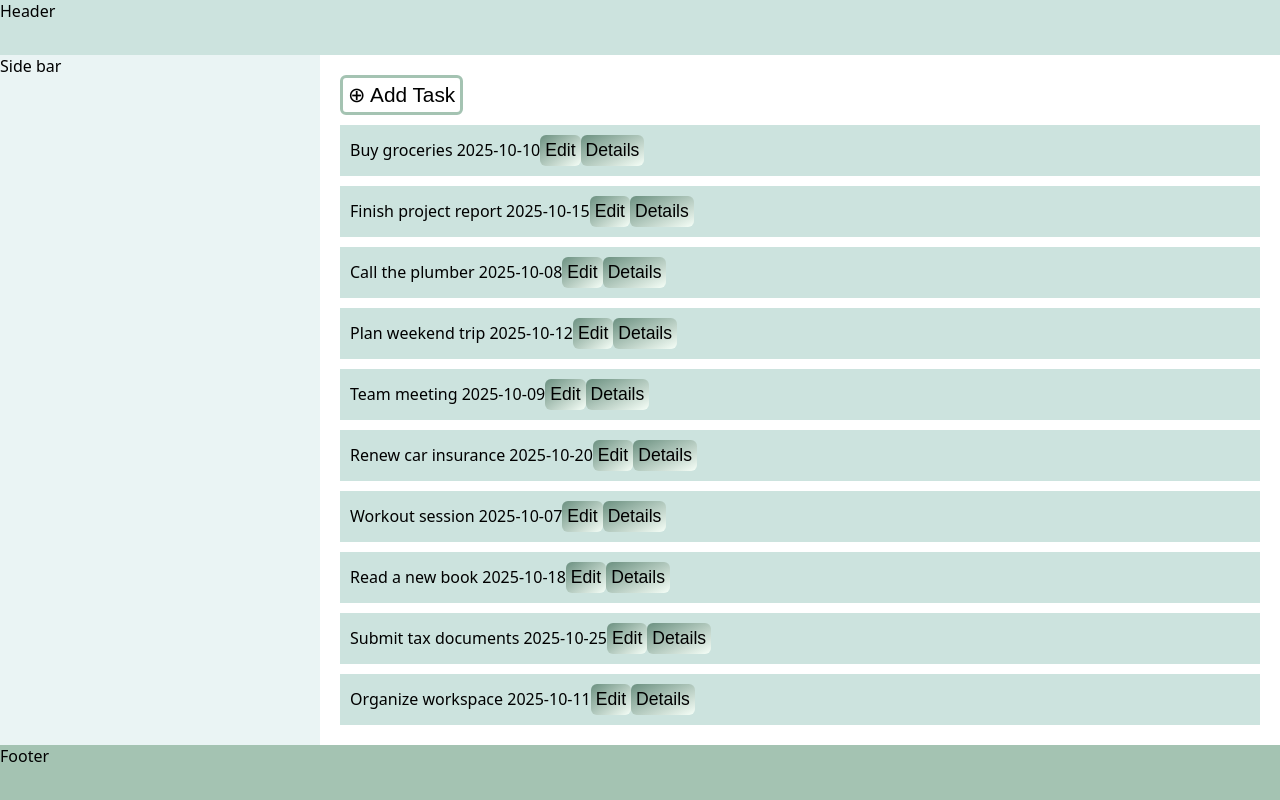
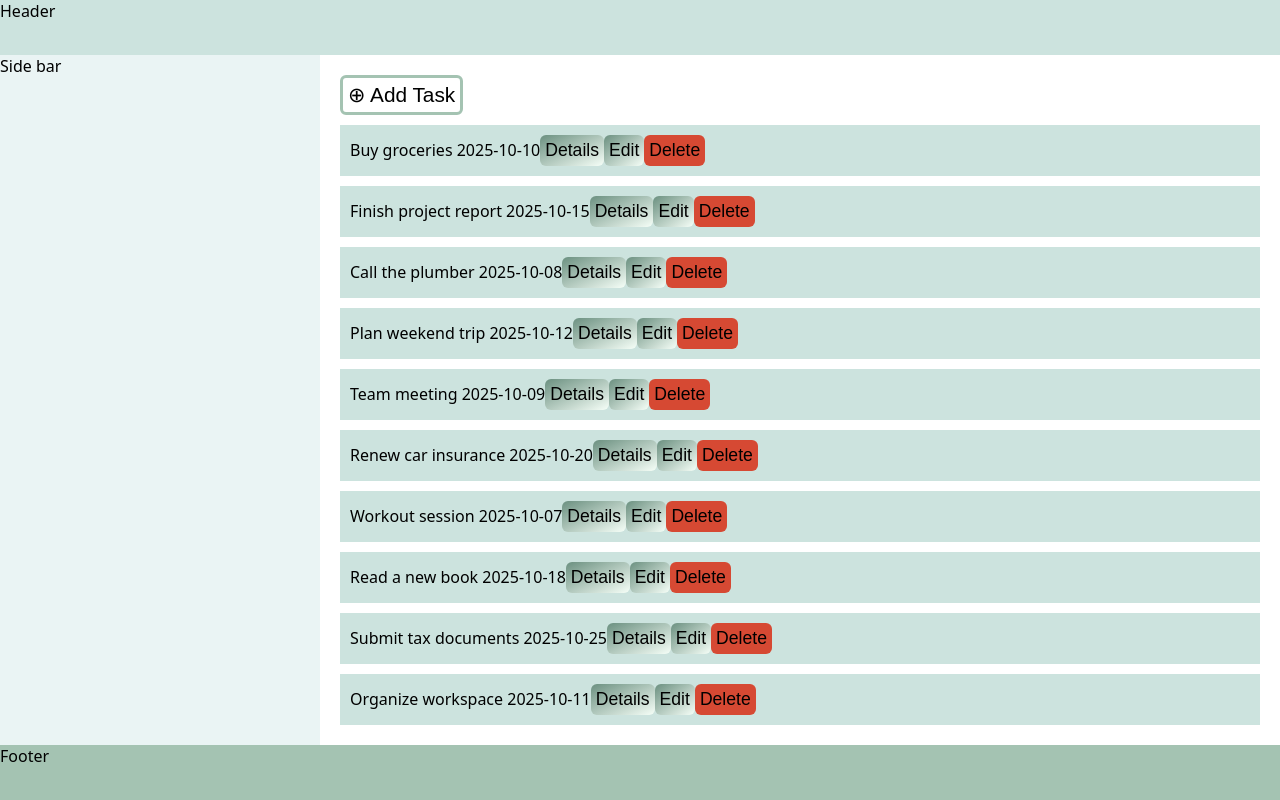
Before and after one commit to weizhixie/todo-list, a website built with webpack: page src/template.html in a window 1280 px wide. Built offline with nearby package versions, Linux system fonts and the light colour scheme; a web font is replaced by a local one.

Commit message:
Implement methods to delete task when the delete button is clicked

```diff
--- a/src/index.js
+++ b/src/index.js
@@ -32,6 +32,10 @@ const todoUI = new RenderUI(document.body, {
     onEditTaskFormSubmit: (taskID, taskData) => {
         taskManager.update(taskID, taskData);
         todoUI.updateTasksDisplay(taskManager.listAll());
+    },
+    onDeleteTaskBtnClick: (taskID) => {
+        taskManager.delete(taskID);
+        todoUI.updateTasksDisplay(taskManager.listAll());
     }
 });
 
--- a/src/render-ui.js
+++ b/src/render-ui.js
@@ -101,6 +101,10 @@ export class RenderUI {
         this.body.querySelector(".task-modal").close();
     }
 
+    handleDeleteTask(taskID) {
+        this.eventHandlers.onDeleteTaskBtnClick(taskID);
+    }
+
     updateTasksDisplay(tasks) {
         const todosContainer = this.body.querySelector(".todos-container");
         const addTaskBtn = todosContainer.querySelector(".add-task-btn");
@@ -108,7 +112,13 @@ export class RenderUI {
         todosContainer.textContent = "";
         todosContainer.appendChild(addTaskBtn);
 
-        this.renderTasks(tasks);
+        if (tasks.length === 0) {
+            const emptyTodo = document.createElement("p");
+            emptyTodo.textContent = "No task yet.";
+            todosContainer.appendChild(emptyTodo);
+        } else {
+            this.renderTasks(tasks);
+        }
     }
 
     parseTaskFormData(taskForm) {
@@ -134,6 +144,8 @@ export class RenderUI {
     }
 
     renderTasks(tasks) {
+        const todosContainer = this.body.querySelector(".todos-container");
+
         tasks.forEach((task) => {
             const taskItem = document.createElement("p");
             taskItem.textContent = ` ${task.title} ${task.dueDate}`;
@@ -148,10 +160,14 @@ export class RenderUI {
             editBtn.classList.add("edit-btn");
             editBtn.textContent = "Edit";
             editBtn.addEventListener("click", () => this.openTaskModal("edit-task", task));
-            taskItem.appendChild(editBtn);
 
-            taskItem.appendChild(detailBtn);
-            this.body.querySelector(".todos-container").appendChild(taskItem);
+            const deleteBtn = document.createElement("button");
+            deleteBtn.classList.add("delete-btn");
+            deleteBtn.textContent = "Delete";
+            deleteBtn.addEventListener("click", () => this.handleDeleteTask(task.id));
+
+            taskItem.append(detailBtn, editBtn, deleteBtn);
+            todosContainer.appendChild(taskItem);
         });
     }
 
--- a/src/styles.css
+++ b/src/styles.css
@@ -18,6 +18,7 @@
     --mint-green: #CCE3DE;
     --azure: #EAF4F4;
     --mint-cream: #F6FFF8;
+    --chili-red: #D64933;
 }
 
 html,
@@ -118,7 +119,8 @@ body {
 .detail-btn,
 .close-detail-btn,
 .submit-task-btn,
-.edit-btn {
+.edit-btn,
+.delete-btn {
     background: linear-gradient(to bottom right, var(--viridian), var(--mint-cream));
     font-size: 1.1rem;
     padding: 5px;
@@ -126,12 +128,17 @@ body {
     border: 0;
 }
 
+.delete-btn {
+    background: var(--chili-red);
+}
+
 .detail-btn:hover,
 .close-detail-btn:hover,
 .submit-task-btn:hover,
 .cancel-btn:hover,
 .add-task-btn:hover,
-.edit-btn:hover {
+.edit-btn:hover,
+.delete-btn:hover {
     filter: brightness(120%);
     cursor: pointer;
 }
```
